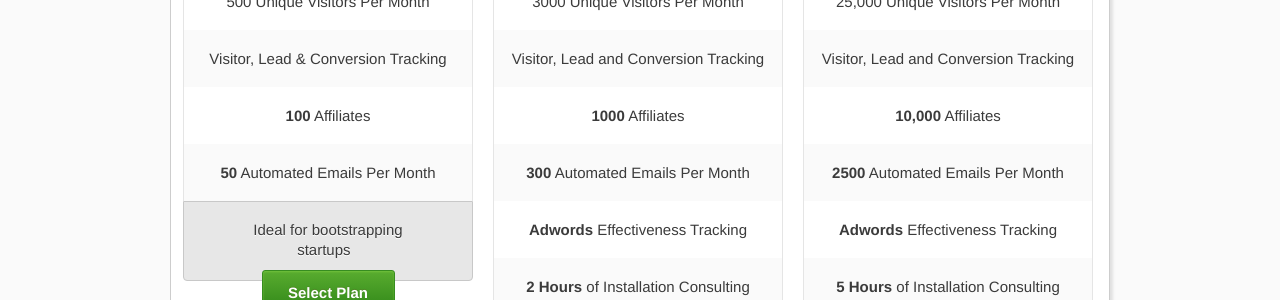
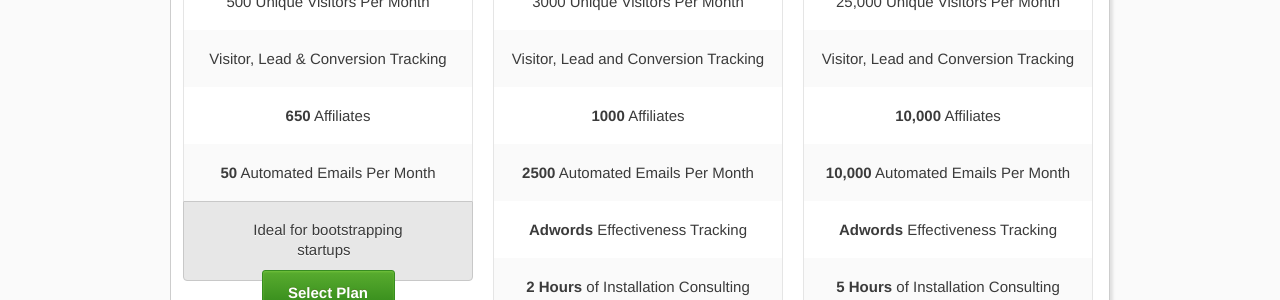
Before and after one commit to LeadDyno/leaddyno-website, a Jekyll site: the page built from pricing.html, in a window 1280 px wide. Shown: the part 328-628 px from the top of the page. Built offline with Jekyll 4.4.1, drawn with Linux system fonts in a browser that asks for light colours; nearby versions of some CDN libraries; comment, search, counter and statistics services are not loaded.

Commit message:
Update email count

```diff
--- a/pricing.html
+++ b/pricing.html
@@ -25,7 +25,7 @@ nav: pricing
                       500 Unique Visitors Per Month
                     </li>
                     <li>Visitor, Lead &amp; Conversion Tracking</li>
-                    <li><strong>100</strong> Affiliates</li>
+                    <li><strong>650</strong> Affiliates</li>
                     <li><strong>50</strong> Automated Emails Per Month</li>
                   </ul>
                 </div>
@@ -52,7 +52,7 @@ nav: pricing
                     </li>
                     <li>Visitor, Lead and Conversion Tracking</li>
                     <li><strong>1000</strong> Affiliates</li>
-                    <li><strong>300</strong> Automated Emails Per Month</li>
+                    <li><strong>2500</strong> Automated Emails Per Month</li>
                     <li><strong>Adwords</strong> Effectiveness Tracking</li>
                     <li><strong>2 Hours</strong> of Installation Consulting</li>
                     <li><strong>1 Hour</strong> of Marketing Strategy Consulting</li>
@@ -80,7 +80,7 @@ nav: pricing
                     </li>
                     <li>Visitor, Lead and Conversion Tracking</li>
                     <li><strong>10,000</strong> Affiliates</li>
-                    <li><strong>2500</strong> Automated Emails Per Month</li>
+                    <li><strong>10,000</strong> Automated Emails Per Month</li>
                     <li><strong>Adwords</strong> Effectiveness Tracking</li>
                     <li><strong>5 Hours</strong> of Installation Consulting</li>
                     <li><strong>2 Hour</strong> of Marketing Strategy Consulting</li>
```
